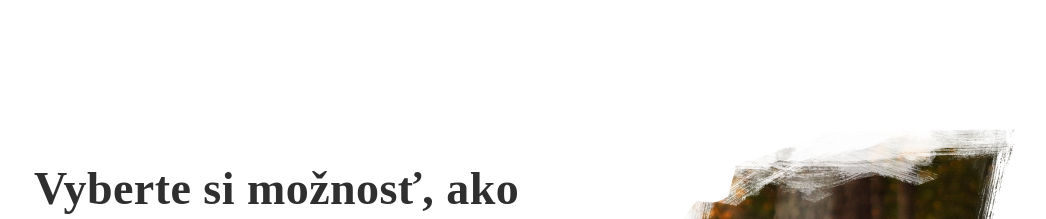
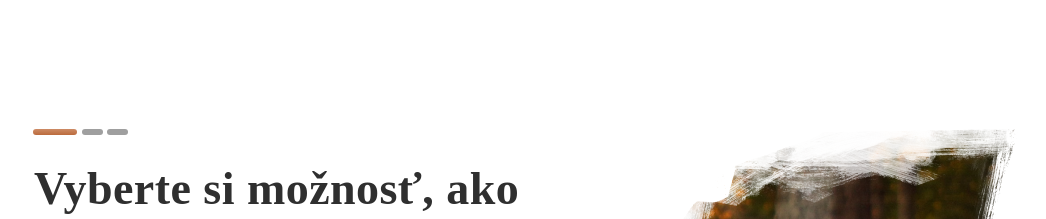
Before and after one commit to zuzanabrtkova29/good_boy, a React (Create React App) app: page / in a window 1280 px wide. Shown: the top 219 px of the page, without its empty margins (216-1262 px from the left). Built offline with nearby package versions, Linux system fonts and the light colour scheme; no server answers.

Commit message:
add step indicator component

```diff
--- /dev/null
+++ b/src/components/StepIndicator.js
@@ -0,0 +1,35 @@
+import styled from 'styled-components'
+import {useSelector} from 'react-redux'
+import {getCurrentStep} from '../reduxUtils'
+import {colors} from '../constants'
+
+const StepIndicatorContainer = styled.div`
+  position: absolute;
+  height: 6px;
+  margin: 129px 0 0 249px;
+`
+
+const StepIndicatorItem = styled.div`
+  position: absolute;
+  width: ${(props) => props.long ? "43.77px" : "20.6px"};
+  height: 6px;
+  order: ${(props) => props.order};
+  flex: none;
+  flex-grow: 0;
+  padding: 0;
+  background: ${(props) => props.long ? colors.gradientColor : colors.buttonDisabledColor};
+  border-radius: 10px;
+  margin-left: ${(props) => props.lMargin};
+`
+
+export default function StepIndicator() {
+    const currentStep = useSelector(getCurrentStep)
+
+    return (
+        <StepIndicatorContainer>
+            <StepIndicatorItem lMargin={"0"} long={currentStep === 1}/>
+            <StepIndicatorItem lMargin={currentStep === 1 ? "49px" : "26px"} long={currentStep === 2}/>
+            <StepIndicatorItem lMargin={currentStep === 3 ? "51px" : "74px"} long={currentStep === 3}/>
+        </StepIndicatorContainer>
+    )
+}
--- a/src/pages/ConfirmationPage.js
+++ b/src/pages/ConfirmationPage.js
@@ -6,10 +6,12 @@ import ConfirmationCheckbox from '../components/AgreementCheckbox'
 import BottomBar from '../components/BottomBar'
 import DogImg from '../components/DogImg'
 import TopBar from '../components/TopBar'
+import StepIndicator from '../components/StepIndicator'
 
 export function ConfirmationPage() {
     return (
         <div className="form">
+            <StepIndicator/>
             <DogImg/>
             <TopBar/>
             <MainTitle>Skontrolujte si zadané údaje</MainTitle>
--- a/src/pages/DonationMainPage.js
+++ b/src/pages/DonationMainPage.js
@@ -10,6 +10,7 @@ import {NextButton} from '../components/stepChangeButtons'
 import BottomBar from '../components/BottomBar'
 import DogImg from '../components/DogImg'
 import {loadSheltersRequest} from '../apiCalls'
+import StepIndicator from '../components/StepIndicator'
 
 export function DonationMainPage() {
     const [sheltersList, setSheltersList] = useState([])
@@ -24,6 +25,7 @@ export function DonationMainPage() {
 
     return (
         <div className="main">
+            <StepIndicator/>
             <DogImg/>
             <MainTitle>Vyberte si možnosť, ako chcete pomôcť</MainTitle>
             <ShelterDonationButton/>
--- a/src/pages/DonorFormPage.js
+++ b/src/pages/DonorFormPage.js
@@ -5,10 +5,12 @@ import {BackButton, NextConfirmButton} from '../components/stepChangeButtons'
 import BottomBar from '../components/BottomBar'
 import DogImg from '../components/DogImg'
 import TopBar from '../components/TopBar'
+import StepIndicator from '../components/StepIndicator'
 
 export function DonorFormPage() {
     return (
         <div className="form">
+            <StepIndicator/>
             <DogImg/>
             <TopBar/>
             <MainTitle>Potrebujeme od Vás zopár informácií</MainTitle>
```
